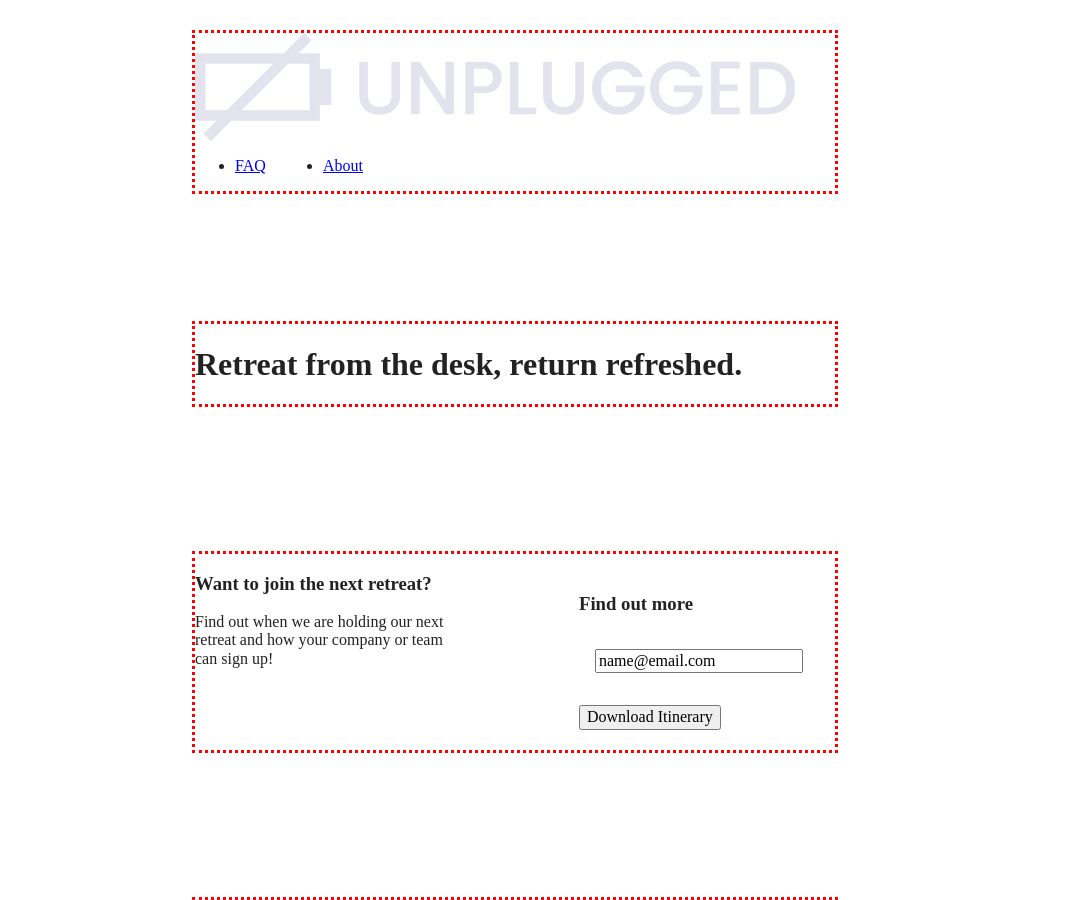
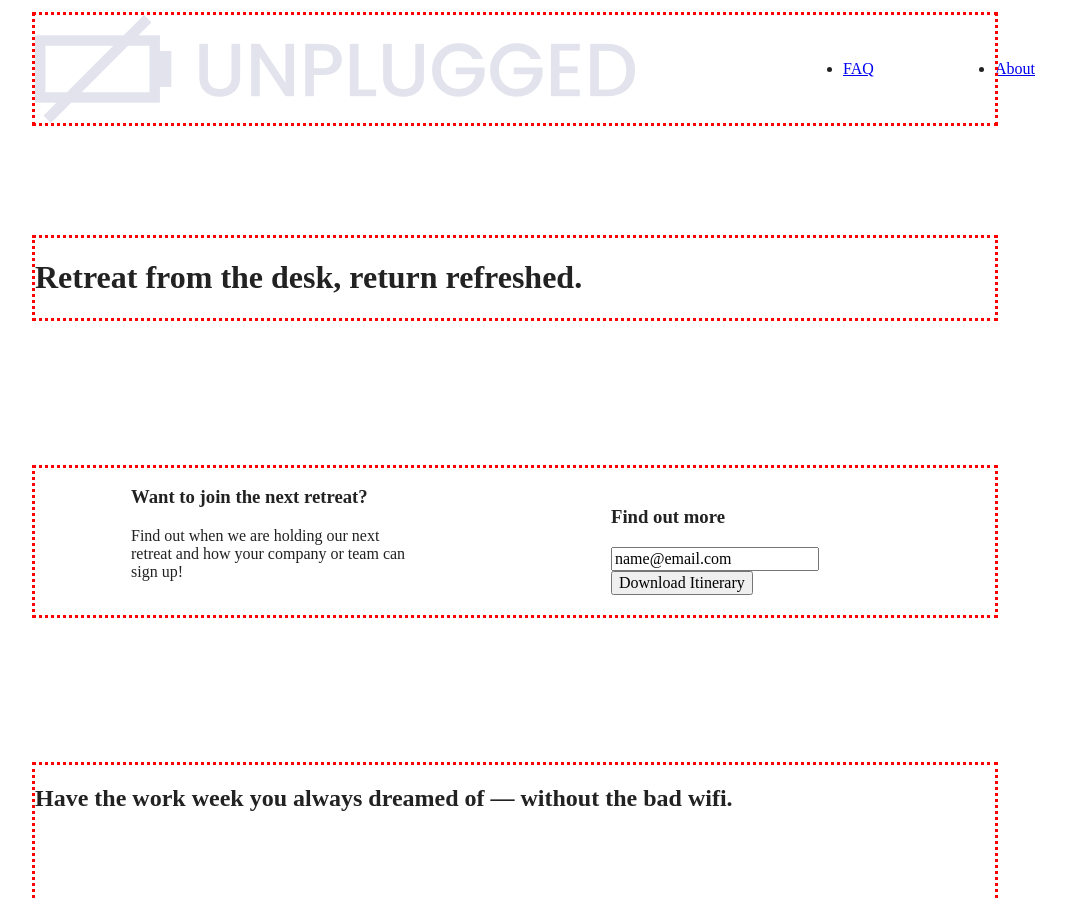
Before and after one commit to spidercarol/unplugged-design-docs, a website built with Parcel: page index.html in a window 1280 px wide. Shown: the top 900 px of the page, without its empty margins (125-1191 px from the left). Built offline with nearby package versions, Linux system fonts and the light colour scheme.

Commit message:
Added Desktop Styles

```diff
--- a/css/main.css
+++ b/css/main.css
@@ -524,7 +524,67 @@
 }
 
 @media only screen and (min-width: 1200px) {
-    /*Desktop styles here*/
+  /*Desktop styles here*/
+
+  /* General styles */
+  .content-wrapper {
+    max-width: 960px;
+  }
+
+  /* Header */
+
+  header {
+    padding: 15px 0;
+  }
+  /* Hero area */
+  .hero-area h1 {
+    width: 80%;
+  }
+
+  /* Aside */
+  aside .content-wrapper {
+    justify-content: space-around;
+  }
+
+  aside .content-wrapper .form-description,
+  aside .content-wrapper .form {
+      width: 30%;
+  }
+
+  /* Features */
+
+  .features h2 {
+    width: 90%;
+  }
+
+  .features article {
+    flex-basis: 33%;
+  }
+
+  /* Reviews */
+
+  .reviews article div {
+      width: 42%;
+  }
+
+
+  /* ==========================================================================
+  About Page
+  ==========================================================================
+  */
+
+  .mission h2,
+  .contact-section .content-wrapper h2 {
+    width: 95%;
+  }
+  /* ==========================================================================
+  FAQ Page
+  ==========================================================================
+  */
+  .faq h2 {
+  width: 100%
+  }
+
 }
 
 
--- a/index.html
+++ b/index.html
@@ -56,7 +56,7 @@
         </div>
         <div class="form">
           <h3>Find out more</h3>
-          <p><input type="text" name="name" value="name@email.com"></p>
+          <input type="text" name="name" value="name@email.com">
           <input type="button" value="Download Itinerary">
         </div>
       </div>
```
